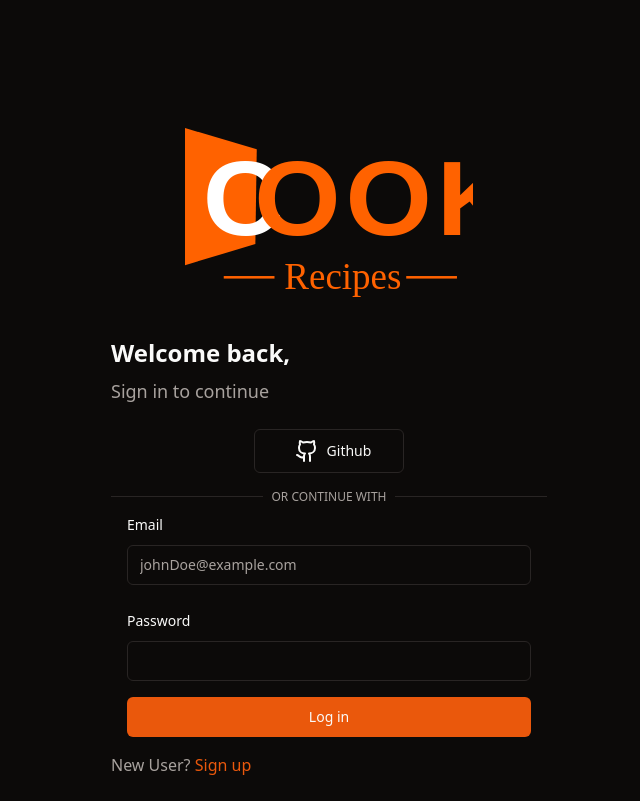
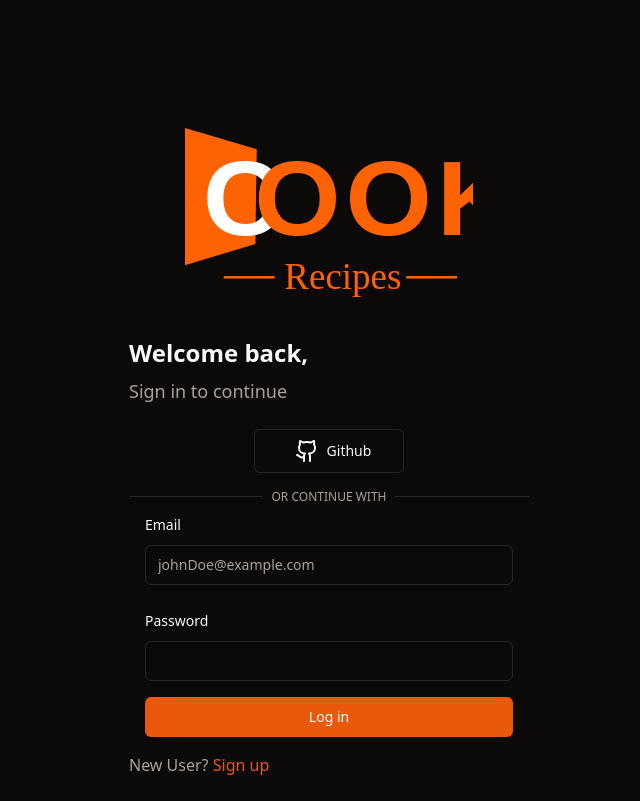
Before and after one commit to drimov/CookRecipes, a React (Vite) app: page /login in a window 1280 px wide. Shown: the whole page, without its empty margins (311-951 px from the left). Built offline with nearby package versions, Linux system fonts and the light colour scheme.

Commit message:
fix: 🐛 correction de la largeur du formulaire + suppression de code commenté

```diff
--- a/src/pages/Authentification.tsx
+++ b/src/pages/Authentification.tsx
@@ -50,7 +50,7 @@ type AuthProps = {
 }
 const AuthPage = ({ template, type }: AuthProps) => {
   return (
-    <div className="mx-auto py-4">
+    <div className="mx-auto w-[300px] py-4 md:w-[400px]">
       <h1 className="text-lg font-semibold md:text-lg lg:text-2xl">
         {template.title}
       </h1>
@@ -85,42 +85,5 @@ const AuthPage = ({ template, type }: AuthProps) => {
     </div>
   )
 }
-// const Signup = () => {
-//   return (
-//     <div className="mx-auto py-4">
-//       <h1 className="text-lg font-semibold md:text-lg lg:text-2xl">
-//         Create an account
-//       </h1>
-//       <p className="py-2 text-muted-foreground lg:text-lg">
-//         Enter your email below to create your account.
-//       </p>
-//       <div className="flex flex-row justify-evenly">
-//         <Button variant="outline" size={"lg"} className="m-2 md:m-4">
-//           <GithubIcon className="mx-2" /> <p>Github</p>
-//         </Button>
-//       </div>
-//       <div className="relative">
-//         <div className="absolute inset-0 flex items-center">
-//           <span className="w-full border-t" />
-//         </div>
-//         <div className="relative flex justify-center text-xs uppercase">
-//           <span className="bg-background px-2 text-muted-foreground">
-//             Or continue with
-//           </span>
-//         </div>
-//       </div>
-//       <AuthForm typeForm={"signup"} />
-//       <p className="mt-4 text-muted-foreground">
-//         Already have an account?{" "}
-//         <Link
-//           to="/login"
-//           className="text-primary hover:border-b-2 hover:border-primary"
-//         >
-//           Log in
-//         </Link>
-//       </p>
-//     </div>
-//   )
-// }
 
 export default Authentification
```
